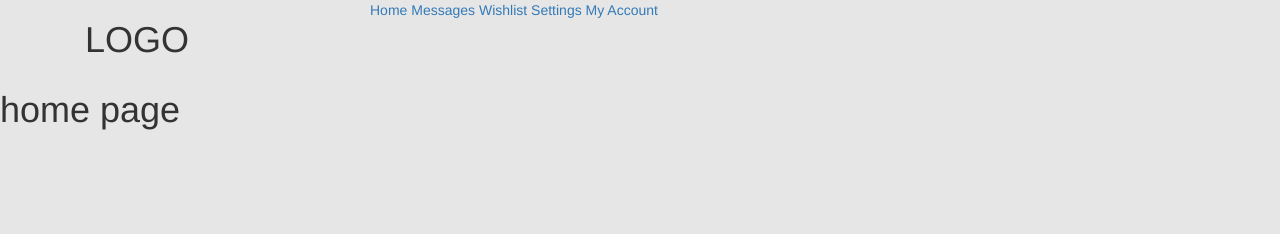
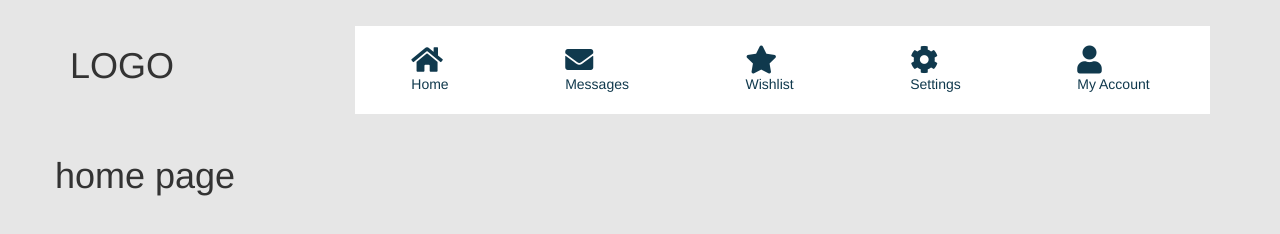
Before and after one commit to luismu/shipment, a plain HTML site: page index.html at #!/home in a window 1280 px wide. Drawn offline with nearby package versions, Linux system fonts and the light colour scheme; some packages are replaced by stand-ins of ours.

Commit message:
navbar and logo

```diff
--- a/app.css
+++ b/app.css
@@ -1,3 +1,64 @@
 body{
   background-color: #e6e6e6 !important;
 }
+
+#menu .col-md-8{
+  padding-left: 0px !important
+  padding-right: 0px !important;
+}
+
+#menu{
+  background-color: white !important;
+
+    padding-right: 0px !important;
+    padding-left: 0px !important;
+
+}
+
+#menu ul{
+  list-style: none;
+  margin: 0;
+  padding: 0;
+}
+
+#menu ul li{
+  display: inline-block;
+}
+
+#menu ul li a{
+  color: #10394d;
+  text-decoration: none;
+  display: block;
+  padding: 20px 56.3px;
+}
+
+#menu ul li a i{
+  display: block;
+  align-content: center;
+}
+
+#menu ul li a:hover{
+  color: white;
+  background-color: #10394d
+}
+
+#menu ul li a:active{
+  color: white;
+  background-color: #10394d
+}
+
+#logo{
+  padding-right: 0px !important;
+    padding-left: 0px !important;
+}
+
+.row{
+  margin-top: 2%;
+}
+
+
+a:link{ color: #00FF00; text-decoration: none}
+
+
+
+a:visited{ color: #000000; text-decoration: none}
--- a/index.html
+++ b/index.html
@@ -4,6 +4,8 @@
   <link rel="stylesheet" type="text/css" href="app.css">
   <!-- Latest compiled and minified CSS bootstrap -->
   <link rel="stylesheet" href="https://maxcdn.bootstrapcdn.com/bootstrap/3.3.7/css/bootstrap.min.css" integrity="sha384-BVYiiSIFeK1dGmJRAkycuHAHRg32OmUcww7on3RYdg4Va+PmSTsz/K68vbdEjh4u" crossorigin="anonymous">
+
+  <link rel="stylesheet" href="https://use.fontawesome.com/releases/v5.5.0/css/all.css" integrity="sha384-B4dIYHKNBt8Bc12p+WXckhzcICo0wtJAoU8YZTY5qE0Id1GSseTk6S+L3BlXeVIU" crossorigin="anonymous">
 
   <!-- Angular Material requires Angular.js Libraries -->
   <script src="https://ajax.googleapis.com/ajax/libs/angularjs/1.6.9/angular.min.js"></script>
@@ -27,18 +29,17 @@
 
 <div class="row">
 <div class="container">
-  <div class="col-md-3">
+  <div class="col-md-3" id="logo">
     <h1>LOGO</h1>
   </div>
-  <div class="col-md-7">
-    <nav >
-      <a class="" href="#!/home">Home</a>
-      <a href="#!/account">Messages</a>
-      <a href="#!/account">Wishlist</a>
-      <a href="#!/account">Settings</a>
-      <a href="#!/account">My Account</a>
-
-  </nav>
+  <div class="col-md-9" id="menu">
+    <ul>
+      <li><a class="active" href="#!/home"><i class="fas fa-home fa-2x"></i>Home</a></li>
+      <li><a href="#!/account"><i class="fas fa-envelope fa-2x"></i>Messages</a></li>
+      <li><a href="#!/account"><i class="fas fa-star fa-2x"></i>Wishlist</a></li>
+      <li><a href="#!/account"><i class="fas fa-cog fa-2x"></i>Settings</a></li>
+      <li><a href="#!/account"><i class="fas fa-user fa-2x"></i>My Account</a></li>
+    </ul>
   </div>
 </div>
 </div>
--- a/template/home.html
+++ b/template/home.html
@@ -1,3 +1,13 @@
-<div ng-controller="homeController">
-  <h1>home page</h1>
+<div ng-controller="homeController" class="container">
+  <div class="row">
+    <div class="">
+      <h1>home page</h1>
+    </div>
+    <div class="">
+
+
+    </div>
+  </div>
+
+
 </div>
```
